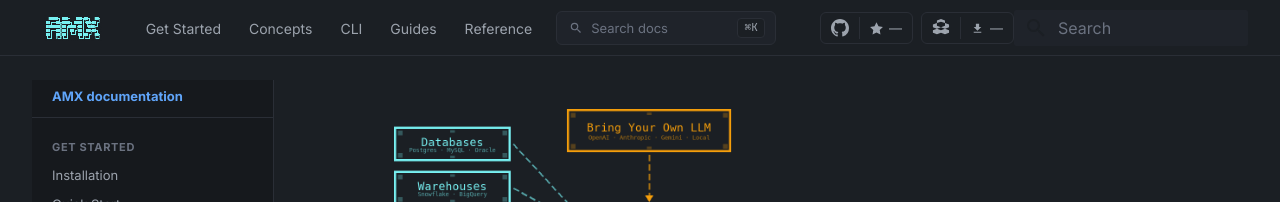
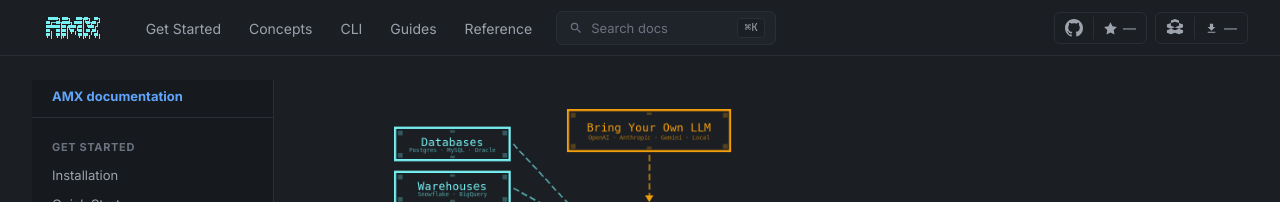
Before and after one commit to omeryasirkucuk/amx-docs, an MkDocs documentation site: the page built from docs/index.md, in a window 1280 px wide. Shown: the top 202 px of the page. Built offline with MkDocs 1.6.1 and Material for MkDocs 9.7.7, drawn with Linux system fonts in a browser that asks for light colours; comment, search, counter and statistics services are not loaded.

Commit message:
fix(search): hide modal until __search is checked (no double search bar)
The previous commit positioned .md-search__inner as a fixed,
centered command-palette dropdown — but unconditionally. Result:
the modal was visible at all times, showing as a second "Search"
bar floating to the right of the real header search trigger.

Gate visibility on the __search checkbox state:
- Default: visibility: hidden, opacity: 0, pointer-events: none,
  transform: translateX(-50%) translateY(-8px) (small lift so the
  open transition feels like a drop-in)
- Open ([data-md-toggle="search"]:checked / :has(#__search:checked)):
  visibility/opacity/pointer-events restored, transform clears the
  -8px Y offset
- Transition: 150ms opacity + transform on open; on close the
  visibility flip is delayed 150ms so the fade-out finishes before
  the element becomes non-interactive

Result: only one search bar in the header — our .amx-headsearch
trigger — and the modal slides in centered when clicked / ⌘K'd.

```diff
--- a/docs/stylesheets/extra.css
+++ b/docs/stylesheets/extra.css
@@ -382,33 +382,188 @@ body, .md-typeset {
   .amx-headsearch { display: none; }
 }
 
-/* ── Material's search modal — restyle to fit our dark theme ──────── */
+/* ── Material's search modal — converted to a centered command-palette
+   dropdown (Algolia / Vercel / Linear-style) instead of the stock
+   full-half-viewport panel. Shows only page titles + section headings;
+   body excerpts and code-block teasers are hidden so the panel stays
+   minimal and lets the rest of the page breathe. */
+
+/* Backdrop dimming */
+.md-search__overlay {
+  background: rgba(0, 0, 0, 0.55) !important;
+  opacity: 0;
+  pointer-events: none;
+}
+[data-md-toggle="search"]:checked ~ .md-header .md-search__overlay,
+body:has(#__search:checked) .md-search__overlay {
+  opacity: 1;
+  pointer-events: auto;
+}
+
+/* Re-position .md-search__inner from "right-half panel" to
+   centered floating card. Hidden by default (visibility/opacity 0
+   plus pointer-events: none) so Material's stock "modal" semantics
+   are preserved — the panel only appears when the __search checkbox
+   is flipped via the trigger or ⌘K. !important needed throughout
+   because Material's stock CSS pins these props with high specificity. */
+.md-search__inner {
+  position: fixed !important;
+  top: 72px !important;            /* below the 56px sticky header */
+  left: 50% !important;
+  right: auto !important;
+  transform: translateX(-50%) translateY(-8px) !important;
+  width: 640px !important;
+  max-width: calc(100vw - 32px) !important;
+  height: auto !important;
+  max-height: calc(100vh - 120px) !important;
+  border-radius: 12px !important;
+  overflow: hidden !important;
+  background: var(--bg-elevated) !important;
+  border: 1px solid var(--border) !important;
+  box-shadow: 0 20px 50px rgba(0, 0, 0, 0.55) !important;
+  display: flex !important;
+  flex-direction: column !important;
+  /* Hidden until __search is checked */
+  visibility: hidden;
+  opacity: 0;
+  pointer-events: none;
+  transition: opacity 150ms ease, transform 150ms ease, visibility 0ms 150ms;
+}
+/* Visible when the search checkbox is checked */
+[data-md-toggle="search"]:checked ~ .md-header .md-search__inner,
+body:has(#__search:checked) .md-search__inner {
+  visibility: visible !important;
+  opacity: 1 !important;
+  transform: translateX(-50%) translateY(0) !important;
+  pointer-events: auto !important;
+  transition-delay: 0ms;
+}
+
+/* Search input row */
 .md-search__form {
-  background: var(--bg-elevated);
+  background: transparent !important;
+  height: 56px !important;
+  border-bottom: 1px solid var(--border);
+  padding: 0;
+  display: flex;
+  align-items: center;
+  flex-shrink: 0;
 }
 .md-search__input {
-  background: transparent;
-  color: var(--text);
+  background: transparent !important;
+  color: var(--text) !important;
+  font-size: 16px !important;
+  padding: 0 16px 0 48px !important;
+  height: 100% !important;
+  width: 100%;
 }
 .md-search__input::placeholder {
   color: var(--text-faint);
 }
+.md-search__icon[for="__search"] {
+  position: absolute !important;
+  left: 16px;
+  width: 18px !important;
+  height: 18px !important;
+  color: var(--text-muted) !important;
+}
+
+/* Result panel — scrollable list */
 .md-search__output {
-  background: var(--bg-sidebar);
+  background: transparent !important;
+  flex: 1 1 auto;
+  overflow-y: auto;
+  height: auto !important;
+  position: static !important;
+  max-height: calc(100vh - 180px);
 }
+.md-search__scrollwrap {
+  background: transparent !important;
+  height: auto !important;
+  max-height: none !important;
+}
+
+/* "X matching documents" header line */
+.md-search-result__meta {
+  background: transparent !important;
+  color: var(--text-faint) !important;
+  font-size: 12px !important;
+  letter-spacing: 0.04em;
+  text-transform: uppercase;
+  padding: 12px 16px !important;
+  border-bottom: 1px solid var(--border);
+}
+
+/* Each result row — compact, title + section heading only */
+.md-search-result__list { padding: 0 !important; }
+.md-search-result__item { border-bottom: 1px solid var(--border); }
+.md-search-result__item:last-child { border-bottom: none; }
+
 .md-search-result__article {
-  background: var(--bg-elevated);
+  background: transparent !important;
+  padding: 10px 16px !important;
 }
-.md-search-result__meta,
+.md-search-result__article--document {
+  /* Page-title rows — slightly bolder */
+  background: var(--bg) !important;
+}
+
+/* Compact, single-line titles */
+.md-search-result__title {
+  color: var(--text) !important;
+  font-size: 14px !important;
+  font-weight: 500 !important;
+  margin: 0 !important;
+  line-height: 1.4 !important;
+}
+
+/* Hide body excerpts, code teasers, "X more on this page" expanders.
+   This is the core of the minimal-dropdown UX — the user sees titles,
+   clicks to navigate, never reads body text inside the search panel. */
 .md-search-result__teaser {
-  color: var(--text-muted);
+  display: none !important;
 }
-.md-search-result__title {
-  color: var(--text);
+.md-search-result__more {
+  display: none !important;
 }
+.md-search-result__article p,
+.md-search-result__article pre,
+.md-search-result__article code {
+  display: none !important;
+}
+
+/* Hover / active row */
+.md-search-result__link:focus,
+.md-search-result__link:hover {
+  background: var(--bg-hover) !important;
+}
+.md-search-result__link:focus .md-search-result__title,
+.md-search-result__link:hover .md-search-result__title {
+  color: var(--accent) !important;
+}
+
+/* Highlighted match terms */
 .md-search-result mark {
-  color: var(--accent);
-  background: var(--accent-soft);
+  color: var(--accent) !important;
+  background: transparent !important;
+  font-weight: 600;
+  border-bottom: 1px dotted var(--accent);
+}
+
+/* Tablet / phone — stretch to fill, lose the floating card look */
+@media (max-width: 768px) {
+  .md-search__inner {
+    top: 56px !important;
+    left: 0 !important;
+    transform: none !important;
+    width: 100vw !important;
+    max-width: 100vw !important;
+    border-radius: 0 !important;
+    height: calc(100vh - 56px) !important;
+    max-height: calc(100vh - 56px) !important;
+    border-left: none !important;
+    border-right: none !important;
+  }
 }
 
 /* ───────────── Three-column grid layout ───────────── */
```
